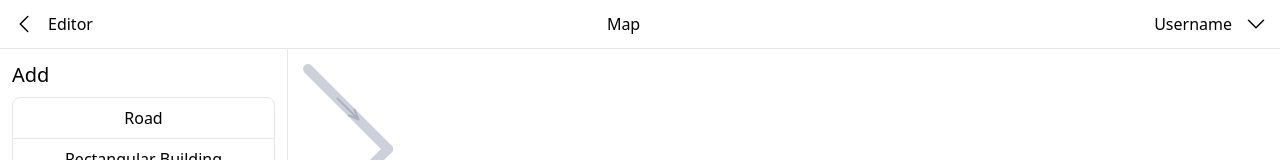
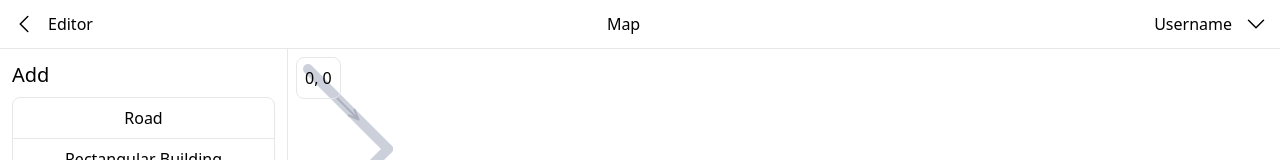
Before and after one commit to cmcummings/mapyard, a React (Vite) app in the folder client/: page /build in a window 1280 px wide. Shown: the top 160 px of the page. Built offline with nearby package versions, Linux system fonts and the light colour scheme; what @catppuccin/tailwindcss would draw is missing.

Commit message:
Added cursor position

```diff
--- a/client/src/components/MapCanvas.tsx
+++ b/client/src/components/MapCanvas.tsx
@@ -263,6 +263,7 @@ class Map {
 }
 
 type CursorStyle = "cursor-pointer" | "cursor-default";
+type CursorPosition = { x: number, y: number };
 
 export default function MapCanvas({ width, height }: { width: number, height: number }) {
   const canvasRef = useRef<HTMLCanvasElement>(null);
@@ -276,6 +277,8 @@ export default function MapCanvas({ width, height }: { width: number, height: nu
   const [cursorStyle, setCursorStyle] = useState<CursorStyle>("cursor-default");
   const [holding, setHolding] = useState(false);
 
+  const [cursorPos, setCursorPos] = useState<CursorPosition>({ x: 0, y: 0 });
+
   useEffect(() => {
     const canvas = canvasRef.current;
     if (!canvas) return;
@@ -287,22 +290,27 @@ export default function MapCanvas({ width, height }: { width: number, height: nu
     map.draw(ctx, hoverTarget);
 
     function mouseMoveHandler(e: MouseEvent) {
+      const x = e.offsetX;
+      const y = e.offsetY;
+
+      setCursorPos({ x: x, y: y });
+
       if (holding) {
         if (!hoverTarget) return;
         if (hoverTarget.type === "node") {
           dispatch(editNode({
             index: hoverTarget.index,
             edits: {
-              x: e.offsetX,
-              y: e.offsetY
+              x: x,
+              y: y
             }
           }));
         } else if (hoverTarget.type === "building") {
           dispatch(editBuilding({
             index: hoverTarget.index,
             edits: {
-              x: e.offsetX,
-              y: e.offsetY
+              x: x,
+              y: y
             }
           }));
         }
@@ -372,7 +380,12 @@ export default function MapCanvas({ width, height }: { width: number, height: nu
     }
   }, [map, hoverTarget, holding, width, height]);
 
-  return (
+  return (<>
+      <div className="absolute top-2 left-2 flex flex-col gap-2">
+        <div className="p-2 rounded-lg bg-crust border border-overlay0">
+          <p>{cursorPos.x}, {cursorPos.y}</p>
+        </div>
+      </div>
       <canvas className={cursorStyle} ref={canvasRef} width={width} height={height} />
-  );
+  </>);
 }
--- a/client/src/pages/BuildPage.tsx
+++ b/client/src/pages/BuildPage.tsx
@@ -91,7 +91,7 @@ export default function BuildPage() {
         </div>
         : <></>}
       {/* Map Canvas */}
-      <div className="grow overflow-hidden" ref={mapRef}>
+      <div className="relative grow overflow-hidden" ref={mapRef}>
         <MapCanvas width={mapSize[0]} height={mapSize[1]} />
       </div>
     </div>
```
